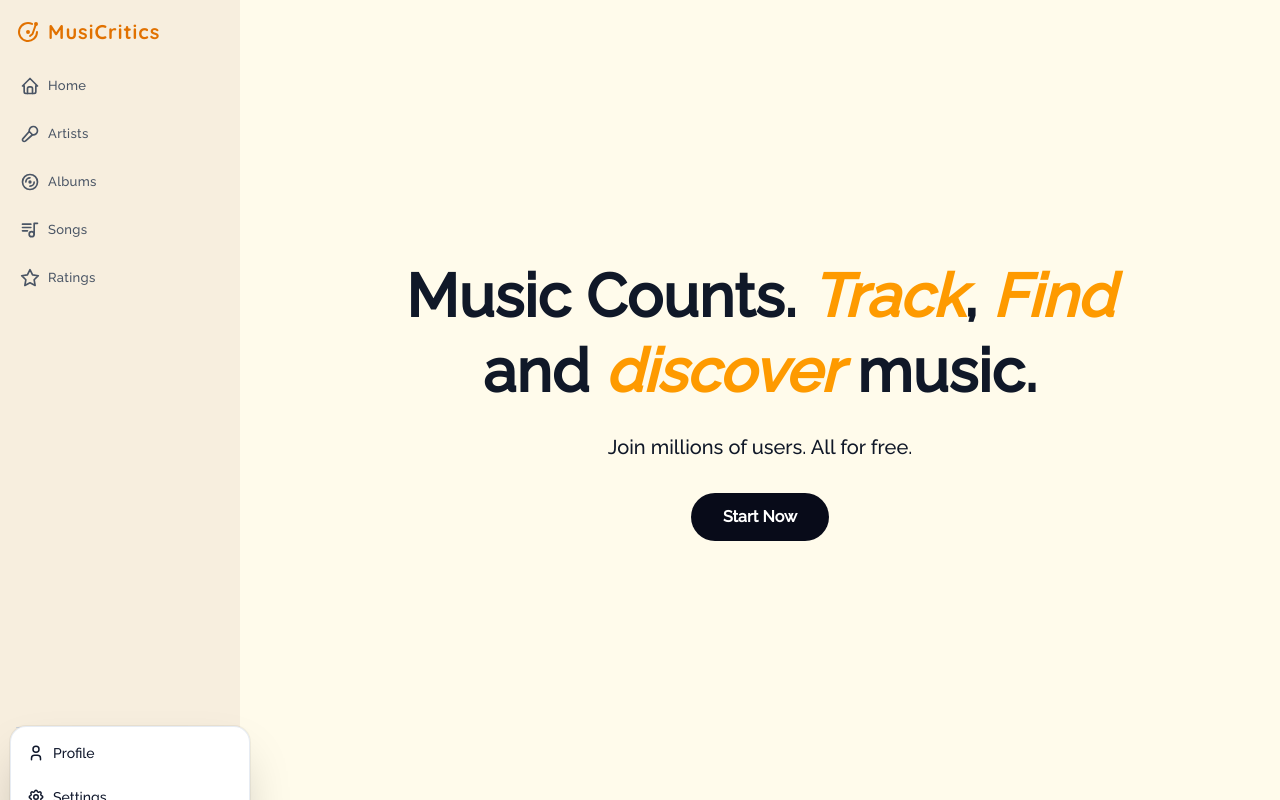
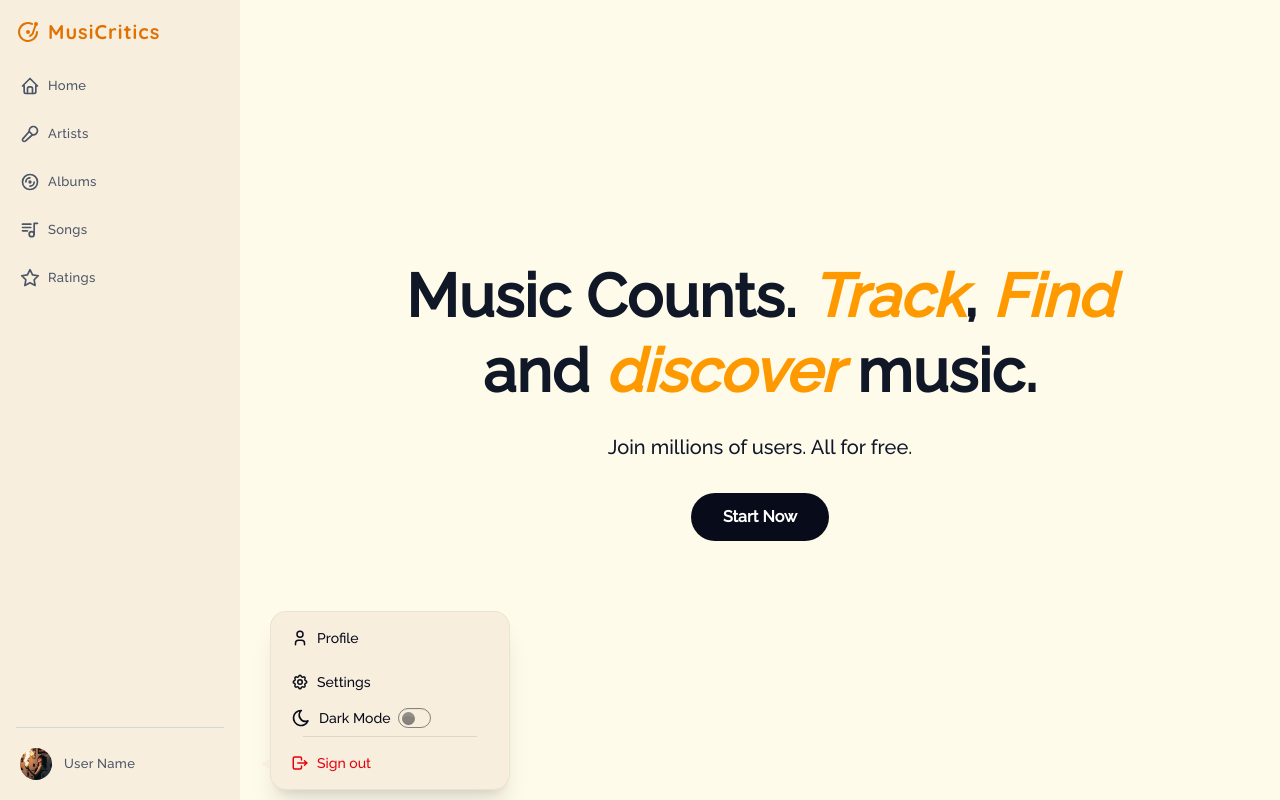
Before and after one commit to pvgfarias/musicritics, a Next.js app: page / in a window 1280 px wide. Both pictures are taken after a click on the button "User Name". Built offline with nearby package versions, Linux system fonts and the light colour scheme.

Commit message:
Refactor code structure for improved readability and maintainability

```diff
--- a/app/layout.tsx
+++ b/app/layout.tsx
@@ -1,4 +1,5 @@
 import type { Metadata } from 'next';
+import Script from 'next/script';
 import './globals.css';
 import { Raleway, Quicksand, Space_Mono } from 'next/font/google';
 import Sidebar from '@/components/layout/sidebar/sidebar';
@@ -28,6 +29,20 @@ const space = Space_Mono({
   weight: ['400'],
 });
 
+// Runs before hydration so the correct theme class is set on <html>
+// before first paint. Keeps `theme` in localStorage in sync with
+// system preference when the user hasn't chosen one explicitly.
+const THEME_INIT_SCRIPT = `
+(function () {
+  try {
+    var saved = localStorage.getItem('theme');
+    var prefersDark = window.matchMedia('(prefers-color-scheme: dark)').matches;
+    var isDark = saved === 'dark' || (!saved && prefersDark);
+    document.documentElement.classList.toggle('dark', isDark);
+  } catch (e) {}
+})();
+`;
+
 export default function RootLayout({
   children,
 }: Readonly<{
@@ -38,6 +53,13 @@ export default function RootLayout({
       lang='en'
       className={`${raleway.variable} ${quicksand.variable} ${space.variable} antialiased`}
     >
+      <head>
+        <Script
+          id='theme-init'
+          strategy='beforeInteractive'
+          dangerouslySetInnerHTML={{ __html: THEME_INIT_SCRIPT }}
+        />
+      </head>
       <body className='flex h-dvh overflow-hidden'>
         <Sidebar />
         <div className='flex flex-col flex-1 min-w-0 h-dvh'>
--- a/components/layout/theme-toggle.tsx
+++ b/components/layout/theme-toggle.tsx
@@ -1,6 +1,6 @@
 'use client';
 
-import { useEffect, useSyncExternalStore } from 'react';
+import { useSyncExternalStore } from 'react';
 import { IconMoon, IconSun } from '@tabler/icons-react';
 
 function getServerSnapshot() {
@@ -21,8 +21,8 @@ function subscribe(callback: () => void) {
   const handleMediaChange = (e: MediaQueryListEvent) => {
     if (!window.localStorage.getItem('theme')) {
       document.documentElement.classList.toggle('dark', e.matches);
+      callback();
     }
-    callback();
   };
 
   const handleStorageChange = (event: StorageEvent) => {
@@ -45,26 +45,14 @@ function subscribe(callback: () => void) {
 }
 
 export default function ThemeToggle() {
+  // Reads the class already set by the blocking script in the root
+  // layout <head> — this component no longer sets the initial theme
+  // itself, so mounting it (e.g. opening a dropdown) can't change it.
   const isDarkMode = useSyncExternalStore(
     subscribe,
     getSnapshot,
     getServerSnapshot
   );
-
-  useEffect(() => {
-    if (typeof window === 'undefined') return;
-
-    const userPrefersDarkTheme = window.matchMedia(
-      '(prefers-color-scheme: dark)'
-    ).matches;
-    const savedTheme = window.localStorage.getItem('theme');
-    const theme =
-      savedTheme === 'dark' || (!savedTheme && userPrefersDarkTheme);
-
-    document.documentElement.classList.toggle('dark', theme);
-    window.localStorage.setItem('theme', theme ? 'dark' : 'light');
-    window.dispatchEvent(new Event('themechange'));
-  }, []);
 
   const toggleTheme = () => {
     if (typeof window === 'undefined') {
@@ -89,7 +77,12 @@ export default function ThemeToggle() {
     >
       <Icon size={20} className='shrink-0' />
       <p className='whitespace-nowrap'>{label}</p>
-      <input type='checkbox' defaultChecked className='toggle toggle-sm' />
+      <input
+        type='checkbox'
+        checked={isDarkMode}
+        onChange={toggleTheme}
+        className='toggle toggle-sm'
+      />
     </button>
   );
 }
--- a/components/layout/user-menu.tsx
+++ b/components/layout/user-menu.tsx
@@ -1,13 +1,6 @@
 'use client';
 
-import { createPortal } from 'react-dom';
-import {
-  useEffect,
-  useLayoutEffect,
-  useRef,
-  useState,
-  type CSSProperties,
-} from 'react';
+import * as DropdownMenu from '@radix-ui/react-dropdown-menu';
 import Link from 'next/link';
 import Image from 'next/image';
 import { IconLogout, IconSettings, IconUser } from '@tabler/icons-react';
@@ -15,143 +8,18 @@ import { sidebarItemClasses } from '@/lib/styles';
 import { cn } from '@/lib/utils';
 import ThemeToggle from './theme-toggle';
 
-const MENU_WIDTH = 240;
-const MENU_OFFSET = 10;
+// npm install @radix-ui/react-dropdown-menu
 
 export default function UserMenu() {
-  const [isMenuOpen, setIsMenuOpen] = useState(false);
-  const [menuVisible, setMenuVisible] = useState(false);
-  const [menuStyle, setMenuStyle] = useState<CSSProperties | null>(null);
-  const buttonRef = useRef<HTMLButtonElement | null>(null);
-  const menuRef = useRef<HTMLDivElement | null>(null);
-  const hideTimeoutRef = useRef<number | null>(null);
-  const rafRef = useRef<number | null>(null);
-
-  const isMounted = isMenuOpen || menuVisible;
-
-  const closeMenu = () => {
-    setMenuVisible(false);
-    if (rafRef.current !== null) {
-      window.cancelAnimationFrame(rafRef.current);
-      rafRef.current = null;
-    }
-    if (hideTimeoutRef.current !== null) {
-      window.clearTimeout(hideTimeoutRef.current);
-    }
-    hideTimeoutRef.current = window.setTimeout(() => {
-      setIsMenuOpen(false);
-      hideTimeoutRef.current = null;
-    }, 200);
-  };
-
-  const openMenu = () => {
-    if (hideTimeoutRef.current !== null) {
-      window.clearTimeout(hideTimeoutRef.current);
-      hideTimeoutRef.current = null;
-    }
-    if (rafRef.current !== null) {
-      window.cancelAnimationFrame(rafRef.current);
-      rafRef.current = null;
-    }
-    setIsMenuOpen(true);
-    rafRef.current = window.requestAnimationFrame(() => {
-      setMenuVisible(true);
-      rafRef.current = null;
-    });
-  };
-
-  useEffect(() => {
-    if (!isMounted) return;
-
-    const handleDocumentClick = (event: Event) => {
-      const target = event.target as Node | null;
-      if (
-        buttonRef.current?.contains(target) ||
-        menuRef.current?.contains(target)
-      ) {
-        return;
-      }
-      closeMenu();
-    };
-
-    const handleEscape = (event: KeyboardEvent) => {
-      if (event.key === 'Escape') {
-        closeMenu();
-      }
-    };
-
-    document.addEventListener('mousedown', handleDocumentClick);
-    document.addEventListener('touchstart', handleDocumentClick);
-    document.addEventListener('keydown', handleEscape);
-
-    return () => {
-      document.removeEventListener('mousedown', handleDocumentClick);
-      document.removeEventListener('touchstart', handleDocumentClick);
-      document.removeEventListener('keydown', handleEscape);
-    };
-  }, [isMounted]);
-
-  useEffect(() => {
-    return () => {
-      if (hideTimeoutRef.current !== null) {
-        window.clearTimeout(hideTimeoutRef.current);
-        hideTimeoutRef.current = null;
-      }
-    };
-  }, []);
-
-  useLayoutEffect(() => {
-    if (!isMounted || !buttonRef.current) return;
-
-    const updatePosition = () => {
-      const rect = buttonRef.current!.getBoundingClientRect();
-      const menuHeight = menuRef.current?.offsetHeight ?? 0;
-      const left = Math.min(
-        Math.max(MENU_OFFSET, rect.right - MENU_WIDTH),
-        window.innerWidth - MENU_WIDTH - MENU_OFFSET
-      );
-      const aboveTop = rect.top - menuHeight - MENU_OFFSET;
-      const belowTop = rect.bottom + MENU_OFFSET;
-      const top = aboveTop >= MENU_OFFSET ? aboveTop : belowTop;
-
-      setMenuStyle({
-        position: 'fixed',
-        top: `${top}px`,
-        left: `${left}px`,
-        width: `${MENU_WIDTH}px`,
-        zIndex: 1000,
-        transformOrigin: top === aboveTop ? 'bottom right' : 'top right',
-      });
-    };
-
-    updatePosition();
-    window.addEventListener('resize', updatePosition);
-    window.addEventListener('scroll', updatePosition, true);
-
-    return () => {
-      window.removeEventListener('resize', updatePosition);
-      window.removeEventListener('scroll', updatePosition, true);
-    };
-  }, [isMounted]);
-
   return (
-    <div className='relative'>
+    <DropdownMenu.Root>
+      <DropdownMenu.Trigger asChild>
         <button
-        ref={buttonRef}
           type='button'
-        aria-expanded={isMenuOpen}
-        aria-haspopup='menu'
           className={cn(
             sidebarItemClasses(false),
             'flex items-center gap-3 w-full overflow-hidden text-left'
           )}
-        onClick={() => {
-          if (isMenuOpen) {
-            closeMenu();
-          } else {
-            openMenu();
-          }
-        }}
         >
           <Image
             src='/jr.jpg'
@@ -162,52 +30,63 @@ export default function UserMenu() {
           />
           <span className='whitespace-nowrap truncate'>User Name</span>
         </button>
+      </DropdownMenu.Trigger>
 
-      {isMounted &&
-        menuStyle &&
-        createPortal(
-          <div
-            ref={menuRef}
-            role='menu'
+      <DropdownMenu.Portal>
+        <DropdownMenu.Content
+          side='right'
+          align='end'
+          sideOffset={14}
+          collisionPadding={10}
           className={cn(
-              'rounded-2xl border border-slate-200/80 bg-white dark:bg-slate-950 text-slate-900 dark:text-slate-100 shadow-2xl ring-1 ring-black/5 dark:ring-white/10 py-2 px-4 flex flex-col gap-2',
-              'transition-opacity duration-200 ease-in-out',
-              menuVisible ? 'opacity-100' : 'opacity-0'
+            'w-60 rounded-2xl bg-sidebar border border-dark-blue/5 dark:border-white/5',
+            'text-dark-blue dark:text-slate-200 shadow-xl',
+            'py-2 px-4 flex flex-col gap-2 z-[1000]',
+            'data-[state=open]:animate-in data-[state=open]:fade-in-0 data-[state=open]:zoom-in-95',
+            'data-[state=closed]:animate-out data-[state=closed]:fade-out-0 data-[state=closed]:zoom-out-95',
+            'data-[side=right]:slide-in-from-left-1 data-[side=left]:slide-in-from-right-1'
           )}
-            style={menuStyle}
         >
-            {/* <div className='absolute -bottom-2 h-4 w-4 rotate-45 rounded-sm border-r border-b border-slate-200/80 bg-white dark:border-slate-800/80 dark:bg-slate-950' /> */}
+          <DropdownMenu.Item asChild>
             <Link
               href='/profile'
-              role='menuitem'
-              className='flex py-2 items-center gap-2 text-sm font-medium hover:bg-slate-100 dark:hover:bg-slate-800'
+              className='flex py-2 items-center gap-2 text-sm font-medium rounded-md px-1 outline-none hover:bg-sidebar-active focus-visible:bg-sidebar-active'
             >
               <IconUser size={18} />
               Profile
             </Link>
+          </DropdownMenu.Item>
+
+          <DropdownMenu.Item asChild>
             <Link
               href='/settings'
-              role='menuitem'
-              className='flex py-2 items-center gap-2 text-sm font-medium hover:bg-slate-100 dark:hover:bg-slate-800'
+              className='flex py-2 items-center gap-2 text-sm font-medium rounded-md px-1 outline-none hover:bg-sidebar-active focus-visible:bg-sidebar-active'
             >
               <IconSettings size={18} />
               Settings
             </Link>
+          </DropdownMenu.Item>
 
+          {/* Not a Link/button, so it doesn't need menu-item keyboard behavior */}
+          <div className='px-1'>
             <ThemeToggle />
+          </div>
 
-            <div className='mx-4 h-px bg-gray-300 dark:bg-slate-800' />
+          <div className='mx-4 h-px bg-dark-blue/10 dark:bg-white/10' />
+
+          <DropdownMenu.Item asChild>
             <Link
               href='/logout'
-              role='menuitem'
-              className='flex py-2 items-center gap-2 text-sm font-medium text-red-600 hover:bg-slate-100 dark:text-red-400 dark:hover:bg-slate-800'
+              className='flex py-2 items-center gap-2 text-sm font-medium rounded-md px-1 outline-none text-red-600 hover:bg-sidebar-active dark:text-red-400 focus-visible:bg-sidebar-active'
             >
               <IconLogout size={18} />
               Sign out
             </Link>
-          </div>,
-          document.body
-        )}
-    </div>
+          </DropdownMenu.Item>
+
+          <DropdownMenu.Arrow width={12} height={8} className='fill-sidebar' />
+        </DropdownMenu.Content>
+      </DropdownMenu.Portal>
+    </DropdownMenu.Root>
   );
 }
--- a/package.json
+++ b/package.json
@@ -11,12 +11,14 @@
   "dependencies": {
     "@base-ui/react": "^1.6.0",
     "@prisma/client": "^7.8.0",
+    "@radix-ui/react-dropdown-menu": "^2.1.24",
     "@tabler/icons": "^3.45.0",
     "@tabler/icons-react": "^3.45.0",
     "class-variance-authority": "^0.7.1",
     "clsx": "^2.1.1",
     "motion": "^12.42.2",
     "next": "16.2.10",
+    "radix-ui": "^1.6.7",
     "react": "19.2.4",
     "react-dom": "19.2.4",
     "tailwind-merge": "^3.6.0",
```
Also changed, not shown: 1 other file (tests, documents, lock files or other folders). Lines whose indentation alone changed are shown as unchanged.
